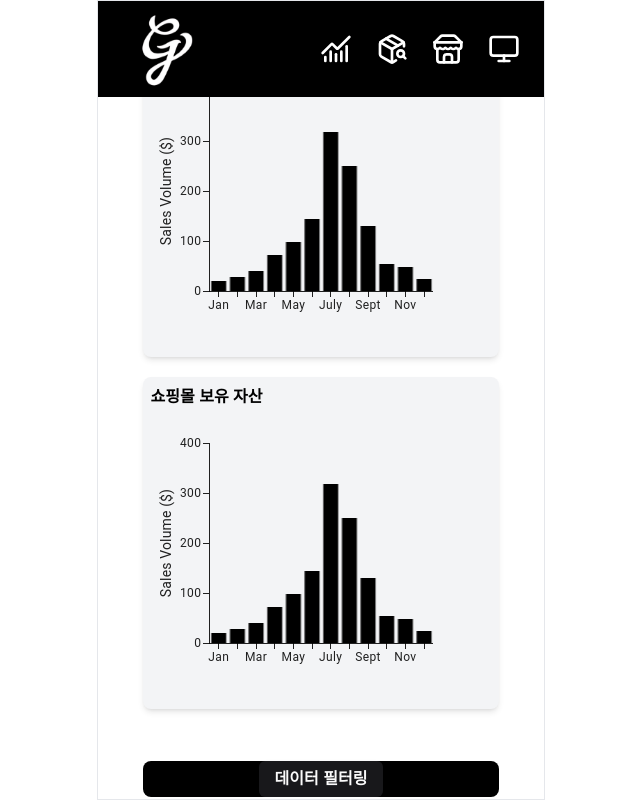
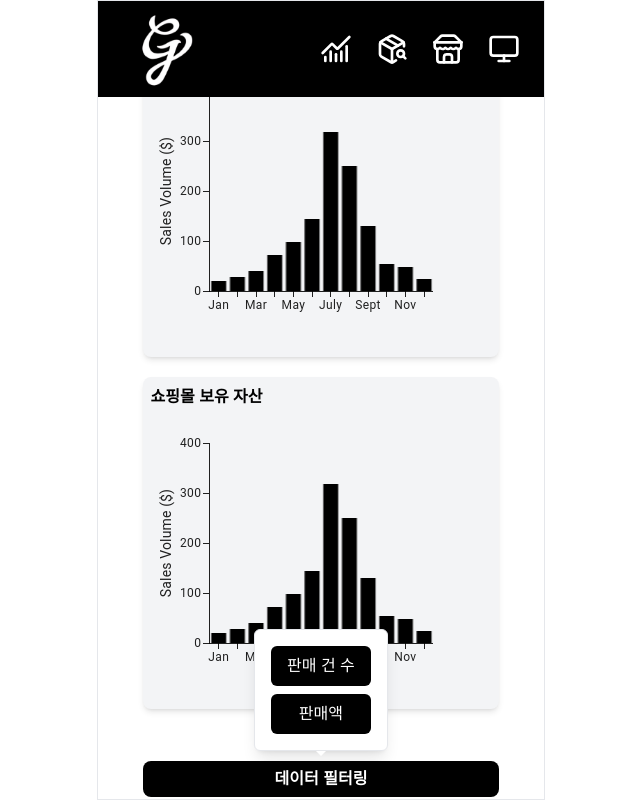
Before and after one commit to teamGrowup/fd_grow, a Next.js app in the folder src/app/admin/: page /mallStatus in a window 1280 px wide. Both pictures are taken after a click on the button "데이터 필터링". Shown: the whole page, without its empty margins (319-959 px from the left). Built offline with nearby package versions, Linux system fonts and the light colour scheme.

Commit message:
feat: admin 데이터 필터링 구현

```diff
--- a/package.json
+++ b/package.json
@@ -16,6 +16,7 @@
     "@radix-ui/react-accordion": "^1.2.0",
     "@radix-ui/react-dialog": "^1.1.1",
     "@radix-ui/react-icons": "^1.3.0",
+    "@radix-ui/react-popover": "1.1.2",
     "@radix-ui/react-slot": "^1.1.0",
     "class-variance-authority": "^0.7.0",
     "clsx": "^2.1.1",
--- a/src/app/admin/src/app/(routes)/mallStatus/page.tsx
+++ b/src/app/admin/src/app/(routes)/mallStatus/page.tsx
@@ -1,27 +1,31 @@
 "use client";
 
-import React from "react";
+import React, { useState } from "react";
 
 import LogoBar from "../../../components/LogoBar";
 
-import { Button } from "@/packages/ui/src";
-
+import DataFilterButton from "../../../components/DataFilterButton";
 
 import TickPlacementBars from "../../../components/Chart";
 
+type filterCategory = "count" | "money";
+
 const ShoppingMallStatusPage: React.FC = () => {
+  const [category, setCategory] = useState<filterCategory>("money");
 
   return (
     <>
       <LogoBar />
       <div className="flex flex-col gap-5 overflow-y-auto h-[calc(100vh-100px)] relative">
+        {category === "money" && (
+          <>
             {/* 판매자 판매 현황 섹션 */}
             <div className="w-4/5 mx-auto translate-y-6 relative">
               <div className="bg-gray-100 p-4 rounded-lg shadow-md relative">
                 <h3 className="text-md font-bold mb-4 text-center absolute top-2 left-2">
                   판매자 판매 현황
                 </h3>
-            <TickPlacementBars />
+                <TickPlacementBars unit="money" />
               </div>
             </div>
 
@@ -31,7 +35,7 @@ const ShoppingMallStatusPage: React.FC = () => {
                 <h3 className="text-md font-bold mb-4 text-center absolute top-2 left-2">
                   쇼핑몰 영업이익 현황
                 </h3>
-            <TickPlacementBars />
+                <TickPlacementBars unit="money" />
               </div>
             </div>
 
@@ -41,14 +45,51 @@ const ShoppingMallStatusPage: React.FC = () => {
                 <h3 className="text-md font-bold mb-4 text-center absolute top-2 left-2">
                   쇼핑몰 보유 자산
                 </h3>
+                <TickPlacementBars unit="money" />
+              </div>
+            </div>
+          </>
+        )}
+
+        {category === "count" && (
+          <>
+            {/* 판매자 판매 현황 섹션 */}
+            <div className="w-4/5 mx-auto translate-y-6 relative">
+              <div className="bg-gray-100 p-4 rounded-lg shadow-md relative">
+                <h3 className="text-md font-bold mb-4 text-center absolute top-2 left-2">
+                  판매자 판매 건수 현황
+                </h3>
+                <TickPlacementBars unit="count" />
+              </div>
+            </div>
+
+            {/* 쇼핑몰 영업이익 현황 섹션 */}
+            <div className="w-4/5 mx-auto translate-y-6 relative">
+              <div className="bg-gray-100 p-4 rounded-lg shadow-md relative">
+                <h3 className="text-md font-bold mb-4 text-center absolute top-2 left-2">
+                  쇼핑몰 영업 건수 현황
+                </h3>
+                <TickPlacementBars unit="count" />
+              </div>
+            </div>
+
+            {/* 쇼핑몰 보유 자산 섹션
+            <div className="w-4/5 mx-auto translate-y-6 relative">
+              <div className="bg-gray-100 p-4 rounded-lg shadow-md relative">
+                <h3 className="text-md font-bold mb-4 text-center absolute top-2 left-2">
+                  쇼핑몰 보유 자산
+                </h3>
                 <TickPlacementBars />
               </div>
-        </div>
+            </div> */}
+          </>
+        )}
 
         {/* 데이터 필터링 섹션 */}
         <div className="w-4/5 h-1/2 rounded-md mx-auto translate-y-14 flex justify-center items-center cursor-pointer">
           <div className="w-full bg-black rounded-lg text-center">
-            <Button className="text-md font-bold">데이터 필터링</Button>
+            {/* <Button className="text-md font-bold">데이터 필터링</Button> */}
+            <DataFilterButton setCategory={setCategory} />
           </div>
         </div>
       </div>
--- a/src/app/admin/src/components/Chart.tsx
+++ b/src/app/admin/src/components/Chart.tsx
@@ -7,7 +7,11 @@ import FormControlLabel from "@mui/material/FormControlLabel";
 import Radio from "@mui/material/Radio";
 import { BarChart } from "@mui/x-charts/BarChart";
 import { axisClasses } from "@mui/x-charts/ChartsAxis";
-import { dataset, valueFormatter } from "../dataset/dummy";
+import {
+  dataset,
+  valueFormatter_count,
+  valueFormatter_money,
+} from "../dataset/dummy";
 
 type TickParamsSelectorProps = {
   tickPlacement: "end" | "start" | "middle" | "extremities";
@@ -78,13 +82,15 @@ function TickParamsSelector({
   );
 }
 
-const chartSetting = {
+const chartSetting_money = {
   yAxis: [
     {
       label: "Sales Volume ($)",
     },
   ],
-  series: [{ dataKey: "seoul", valueFormatter, color: "black" }], // 바 색상을 검정색으로 지정
+  series: [
+    { dataKey: "seoul", valueFormatter: valueFormatter_money, color: "black" },
+  ], // 바 색상을 검정색으로 지정
   height: 300,
   sx: {
     [`& .${axisClasses.directionY} .${axisClasses.label}`]: {
@@ -93,13 +99,40 @@ const chartSetting = {
   },
 };
 
-export default function TickPlacementBars() {
+const chartSetting_count = {
+  yAxis: [
+    {
+      label: "Number of Sales",
+    },
+  ],
+  series: [
+    { dataKey: "seoul", valueFormatter: valueFormatter_count, color: "black" },
+  ], // 바 색상을 검정색으로 지정
+  height: 300,
+  sx: {
+    [`& .${axisClasses.directionY} .${axisClasses.label}`]: {
+      transform: "translateX(-10px)",
+    },
+  },
+};
+
+type unitType = "money" | "count";
+
+export default function TickPlacementBars({ unit }: { unit: unitType }) {
   const [tickPlacement, setTickPlacement] = React.useState<
     "start" | "end" | "middle" | "extremities"
   >("middle");
   const [tickLabelPlacement, setTickLabelPlacement] = React.useState<
     "middle" | "tick"
   >("middle");
+
+  let chartSetting;
+
+  if (unit === "money") {
+    chartSetting = chartSetting_money;
+  } else {
+    chartSetting = chartSetting_count;
+  }
 
   return (
     <div style={{ width: "100%" }}>
--- /dev/null
+++ b/src/app/admin/src/components/DataFilterButton.tsx
@@ -0,0 +1,47 @@
+import React from "react";
+import * as Popover from "@radix-ui/react-popover";
+import { Button } from "@/packages/ui/src";
+
+type filterCategory = "count" | "money";
+
+interface DataFilterButtonProps {
+  setCategory: (category: filterCategory) => void;
+}
+
+const DataFilterButton: React.FC<DataFilterButtonProps> = ({ setCategory }) => (
+  <Popover.Root>
+    <Popover.Trigger asChild>
+      <Button className="text-md font-bold bg-black text-white">
+        데이터 필터링
+      </Button>
+    </Popover.Trigger>
+    <Popover.Portal>
+      <Popover.Content
+        className="bg-white border border-gray-200 rounded-md shadow-lg p-4"
+        sideOffset={5}
+      >
+        <div className="flex flex-col gap-2">
+          <Popover.Close asChild>
+            <button
+              className="bg-black text-white py-2 px-4 rounded-md hover:bg-gray-800"
+              onClick={() => setCategory("count")}
+            >
+              판매 건 수
+            </button>
+          </Popover.Close>
+          <Popover.Close asChild>
+            <button
+              className="bg-black text-white py-2 px-4 rounded-md hover:bg-gray-800"
+              onClick={() => setCategory("money")}
+            >
+              판매액
+            </button>
+          </Popover.Close>
+        </div>
+        <Popover.Arrow className="fill-white" />
+      </Popover.Content>
+    </Popover.Portal>
+  </Popover.Root>
+);
+
+export default DataFilterButton;
--- a/src/app/admin/src/dataset/dummy.ts
+++ b/src/app/admin/src/dataset/dummy.ts
@@ -85,6 +85,9 @@ export const dataset = [
     },
 ];
 
-export function valueFormatter(value: number | null) {
+export function valueFormatter_money(value: number | null) {
     return `${value} $`;
 }
+export function valueFormatter_count(value: number | null) {
+    return `${value}`;
+}
```
Also changed, not shown: 1 other file (tests, documents, lock files or other folders). Lines whose indentation alone changed are shown as unchanged.
